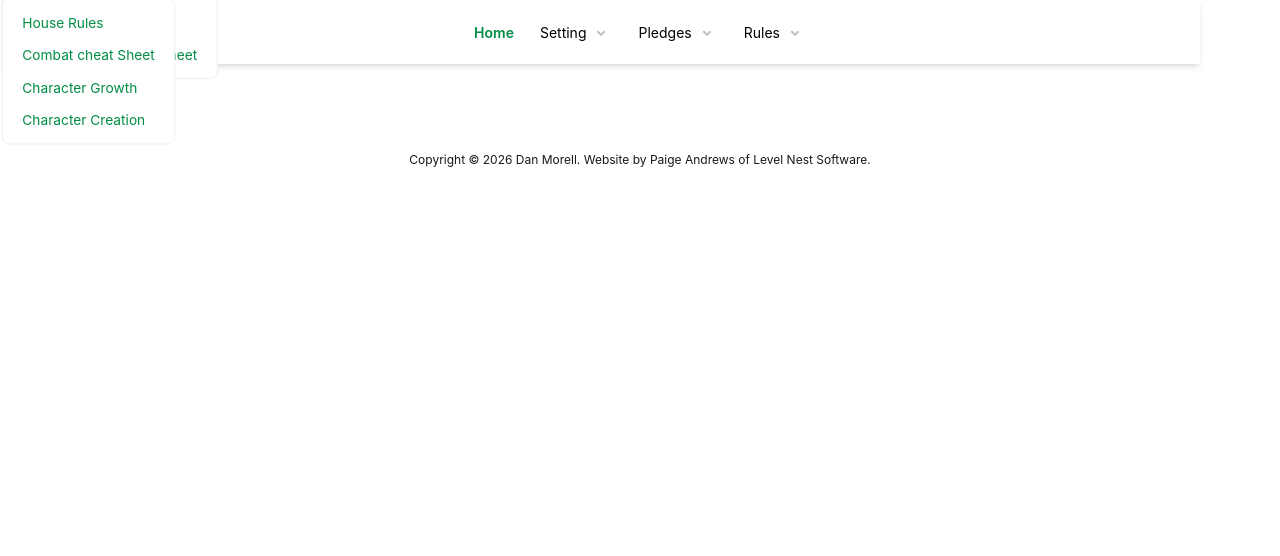
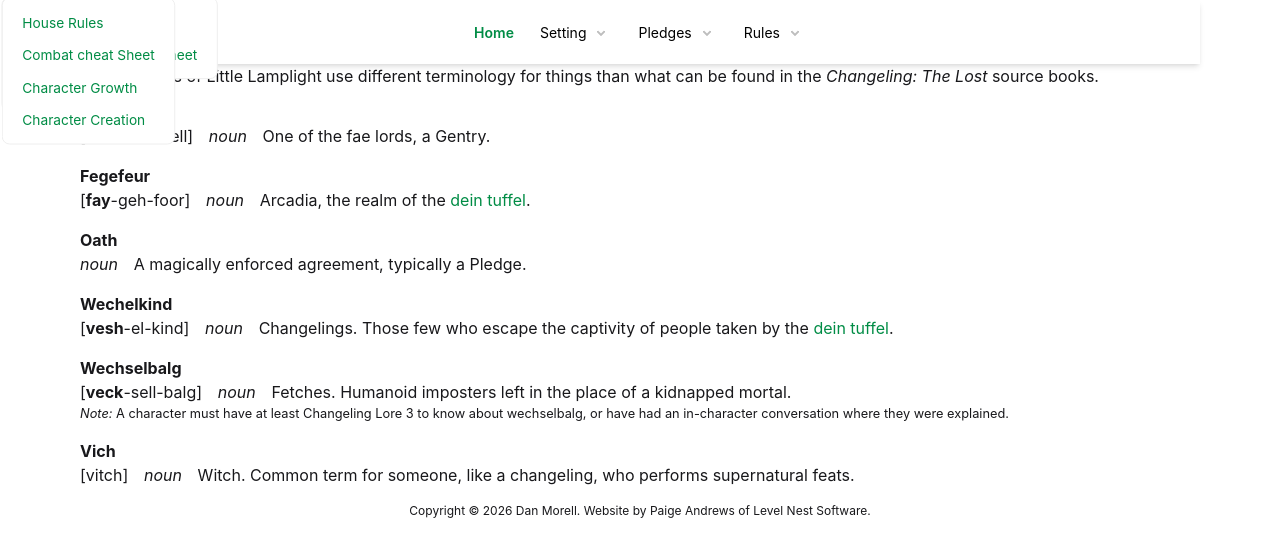
Before and after one commit to aurule/little-lamplight, a SvelteKit app: page /setting/glossary in a window 1280 px wide. Before the commit this address had no page. Shown: the top 556 px of the page. Built offline with nearby package versions, Linux system fonts and the light colour scheme.

Commit message:
Add glossary page

```diff
--- a/src/routes/components/Navigation.svelte
+++ b/src/routes/components/Navigation.svelte
@@ -11,6 +11,7 @@
         <ul class="menu">
           <li><a href="/setting/lamplight">Little Lamplight</a></li>
           <li><a href="/setting/hedge">The Hedge</a></li>
+          <li><a href="/setting/glossary">Glossary</a></li>
         </ul>
       </div>
 
--- /dev/null
+++ b/src/routes/setting/glossary/+page.svelte
@@ -0,0 +1,91 @@
+<svelte:head>
+  <title>Glossary | Little Lamplight</title>
+</svelte:head>
+
+<p>The denizens of Little Lamplight use different terminology for things than what can be found in the <i>Changeling: The Lost</i> source books.</p>
+
+<dl>
+  <dt id="dein-tuffel">Dein Tuffel</dt>
+  <dd>
+    <span class="pronunciation">deen <em>two</em>-fell</span>
+    <span class="part">noun</span>
+    One of the fae lords, a Gentry.
+  </dd>
+
+  <dt id="fegefeur">Fegefeur</dt>
+  <dd>
+    <span class="pronunciation"><em>fay</em>-geh-foor</span>
+    <span class="part">noun</span>
+    Arcadia, the realm of the <a href="#dein-tuffel">dein tuffel</a>.
+  </dd>
+
+  <dt id="oath">Oath</dt>
+  <dd>
+    <span class="part">noun</span>
+    A magically enforced agreement, typically a Pledge.
+  </dd>
+
+  <dt id="wechelkind">Wechelkind</dt>
+  <dd>
+    <span class="pronunciation"><em>vesh</em>-el-kind</span>
+    <span class="part">noun</span>
+    Changelings. Those few who escape the captivity of people taken by the <a href="#dein-tuffel">dein tuffel</a>.
+  </dd>
+
+  <dt id="wechselbalg">Wechselbalg</dt>
+  <dd>
+    <span class="pronunciation"><em>veck</em>-sell-balg</span>
+    <span class="part">noun</span>
+    Fetches. Humanoid imposters left in the place of a kidnapped mortal.
+    <div class="note">A character must have at least Changeling Lore 3 to know about wechselbalg, or have had an in-character conversation where they were explained.</div>
+  </dd>
+
+  <dt id="vich">Vich</dt>
+  <dd>
+    <span class="pronunciation">vitch</span>
+    <span class="part">noun</span>
+    Witch. Common term for someone, like a changeling, who performs supernatural feats.
+  </dd>
+</dl>
+
+<style>
+  dt {
+    font-weight: bold;
+  }
+
+  dd {
+    margin-bottom: 1rem;
+  }
+
+  .pronunciation {
+    display: inline-block;
+    &:before {
+      content: "[";
+    }
+    &:after {
+      content: "]";
+    }
+    margin-right: 0.7rem;
+
+    em {
+      font-style: inherit;
+      font-weight: bold;
+    }
+  }
+
+  .part {
+    display: inline-block;
+    margin-right: 0.7rem;
+    font-style: italic;
+  }
+
+  .note {
+    font-size: 0.8rem;
+    color: var(--color-gray-400);
+
+    &:before {
+      content: "Note: ";
+      font-style: italic;
+    }
+  }
+</style>
```
